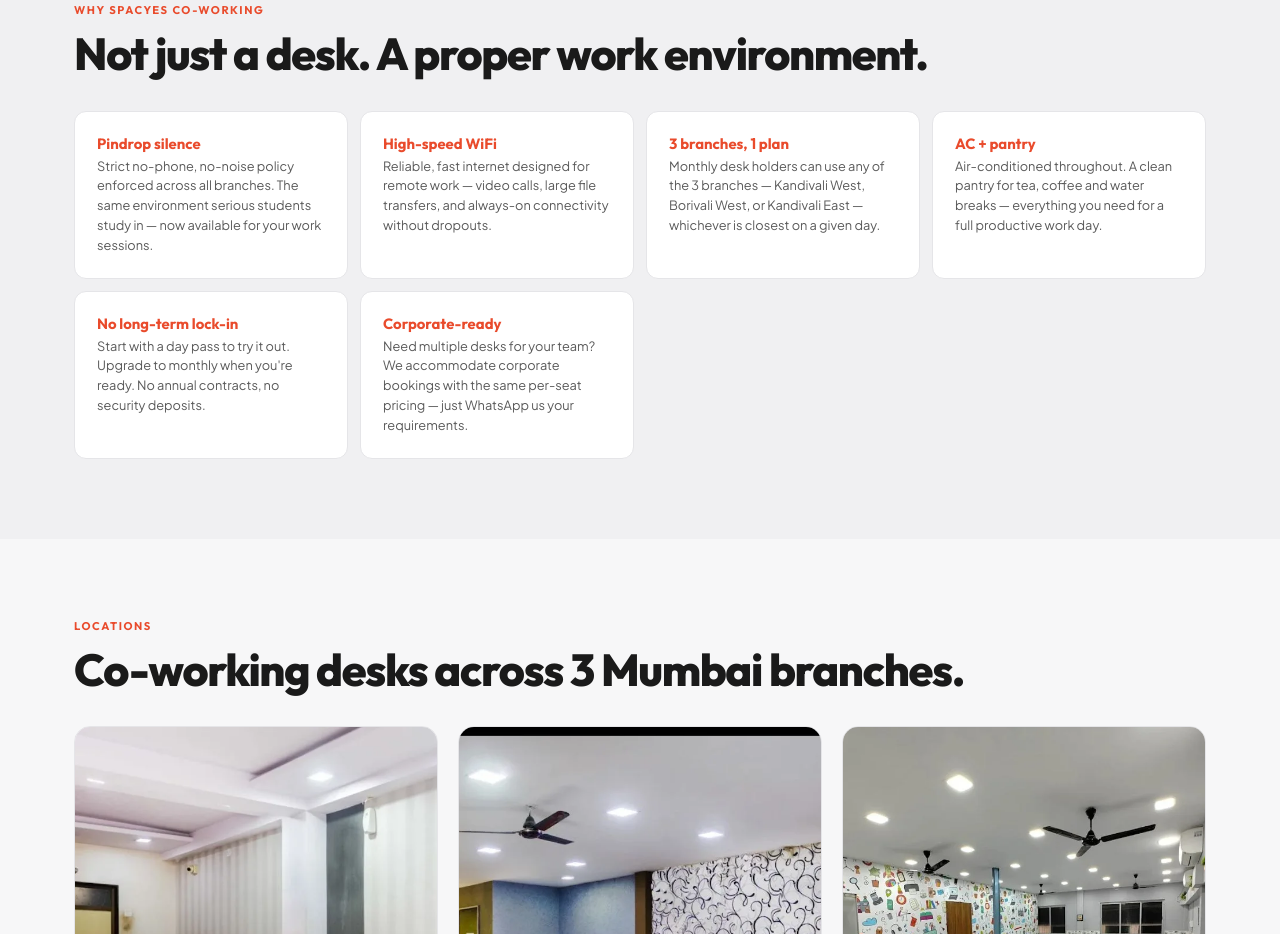
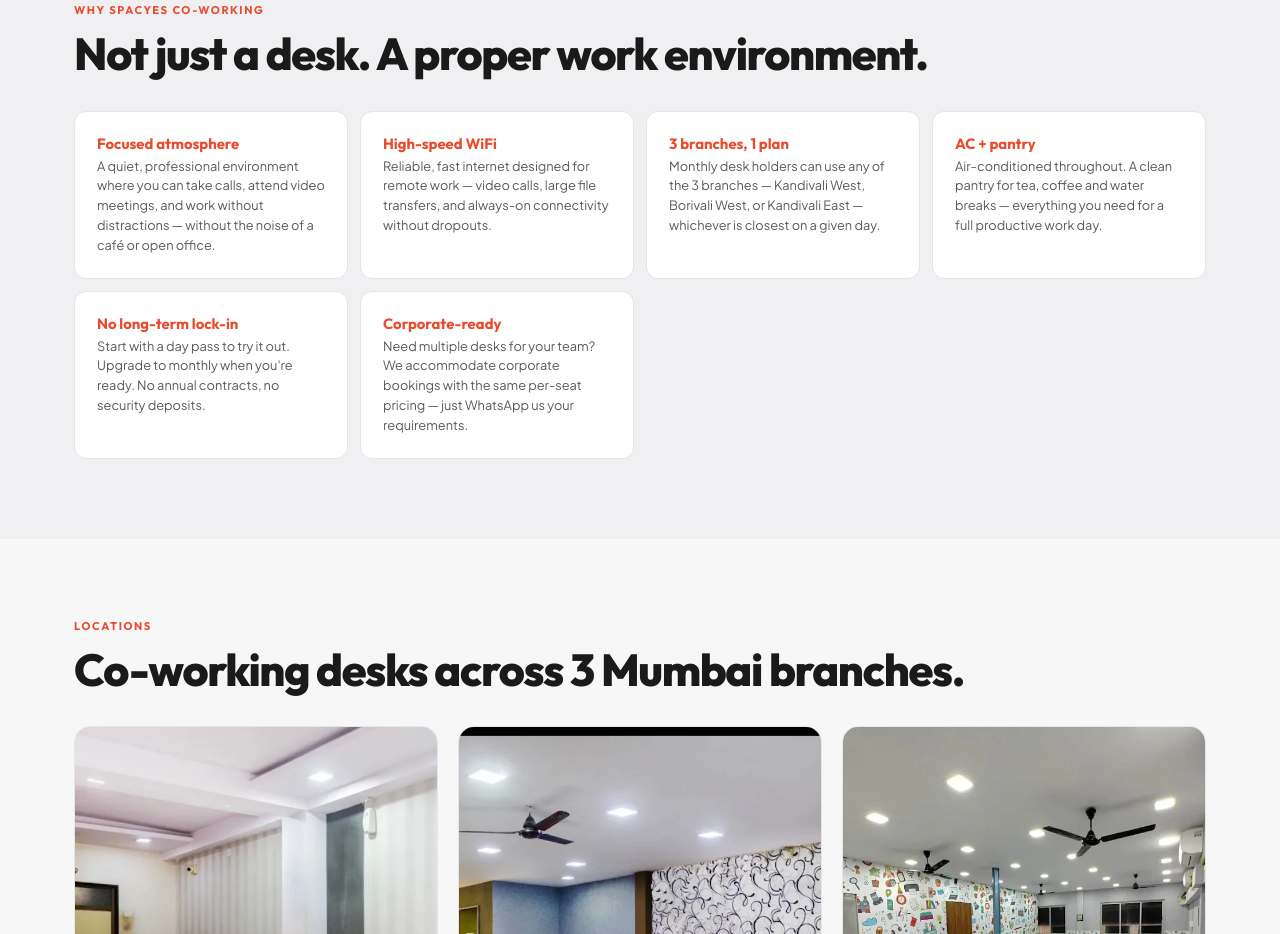
Before and after one commit to spacyes123/spacyes, a plain HTML site: page coworking.html in a window 1280 px wide. Shown: the part 1150-2084 px from the top of the page. Drawn offline with Linux system fonts and the light colour scheme.

Commit message:
Add files via upload

```diff
--- a/coworking.html
+++ b/coworking.html
@@ -111,7 +111,7 @@
     <p class="s-label">Why Spacyes Co-Working</p>
     <h2 class="s-title">Not just a desk. A proper work environment.</h2>
     <div class="why-grid">
-      <div class="why-item"><h3>Pindrop silence</h3><p>Strict no-phone, no-noise policy enforced across all branches. The same environment serious students study in — now available for your work sessions.</p></div>
+      <div class="why-item"><h3>Focused atmosphere</h3><p>A quiet, professional environment where you can take calls, attend video meetings, and work without distractions — without the noise of a café or open office.</p></div>
       <div class="why-item"><h3>High-speed WiFi</h3><p>Reliable, fast internet designed for remote work — video calls, large file transfers, and always-on connectivity without dropouts.</p></div>
       <div class="why-item"><h3>3 branches, 1 plan</h3><p>Monthly desk holders can use any of the 3 branches — Kandivali West, Borivali West, or Kandivali East — whichever is closest on a given day.</p></div>
       <div class="why-item"><h3>AC + pantry</h3><p>Air-conditioned throughout. A clean pantry for tea, coffee and water breaks — everything you need for a full productive work day.</p></div>
```
